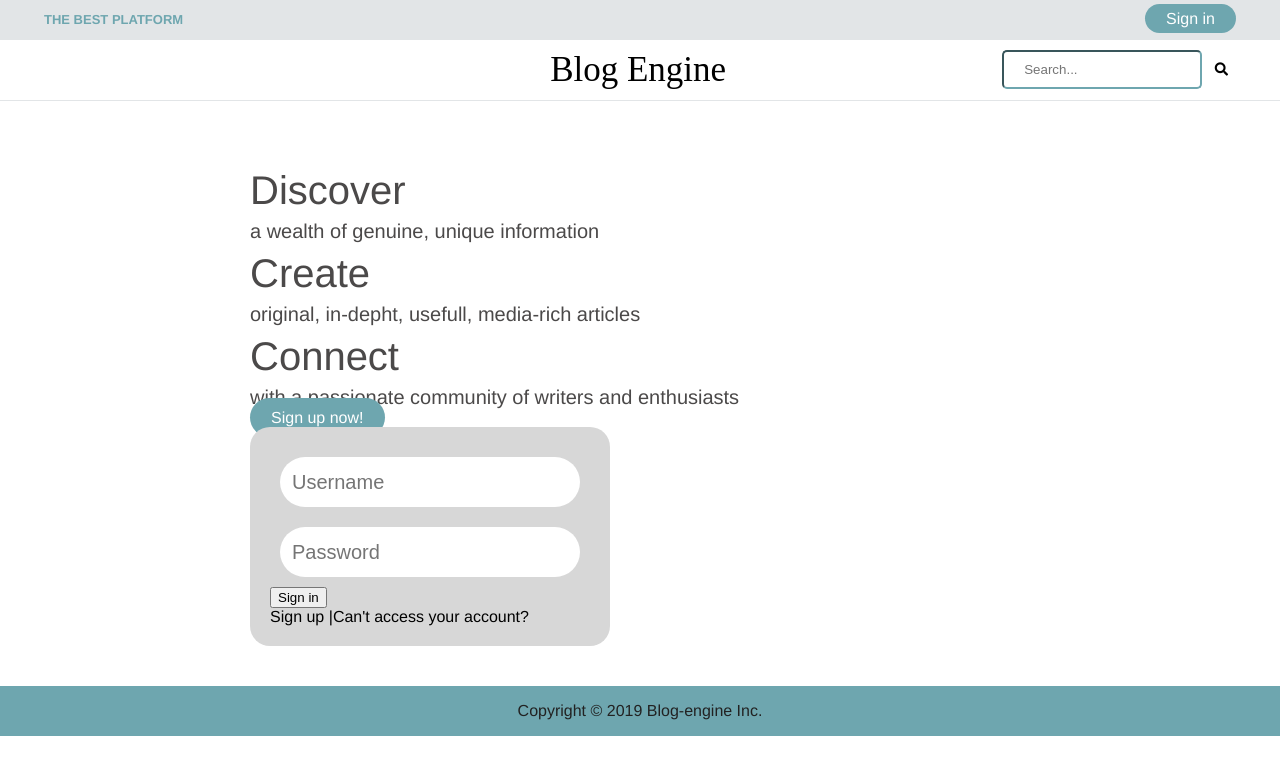
After one commit to CarlossHnrq/blog-engine, a PHP site: page /sign-in.php in a window 1280 px wide. The commit adds this page. Shown: the top 775 px of the page. Run offline with PHP 8.4, Linux system fonts and the light colour scheme; some libraries are stand-ins or nearby versions; some web fonts are replaced.

Commit message:
create sign-in page 1

```diff
--- a/css/style.css
+++ b/css/style.css
@@ -40,9 +40,10 @@ img{
 	font-size: 13px;
 	font-weight: bold;
 	text-transform: uppercase;
+	padding: 34px;
 }
 .superinfo a{
-	margin-right: 20px;
+	margin-right: 34px;
 	background: #6ea6af;
 	color: #fff;
 	padding: 5px 20px;
@@ -57,7 +58,7 @@ img{
 	height: 80px;
 }
 .space{
-	padding-left: 200px;
+	padding-left: 264px;
 }
 .menu{
 	display: flex;
@@ -80,13 +81,14 @@ img{
 	background: white;
 	border-color: transparent;
 	cursor: pointer;
+	margin-right: 34px;
 }
 /*nav*/
 .nav-bg{
 	background: transparent;
 }
 .menu-nav{
-	padding: 16px 20px;
+	padding: 0px 20px;
 	height: 48px;
 }
 .menu-nav ul{
@@ -120,3 +122,45 @@ img{
 	font-size: 16px;
 	color: inherit;
 }
+
+/*sign-in form*/
+
+.form-background{
+	display: flex;
+	flex-wrap: wrap;
+	justify-content: space-between;
+	padding: 40px 250px;
+}
+.info-form-sign-in h2{
+	font-size: 40px;
+	color: #4b4949;
+	font-weight: normal;
+	line-height: 1.5em;
+}
+.info-form-sign-in p{
+	color: #4b4949;
+	font-size: 20px;
+}
+.info-form-sign-in a{
+	margin-top: : 20px;
+	background: #6ea6af;
+	color: #fff;
+	padding: 10px 20px;
+	border-radius: 25px;
+	border: 1px solid transparent;
+	line-height: 17px;
+}
+.form-sign-in{
+	background: #d7d7d7;
+	padding: 20px;
+	border-radius: 20px;
+}
+.form-sign-in input{
+	margin: 10px;
+	width: 300px;
+	border-radius: 30px;
+	border-color: transparent;
+	height: 50px;
+	padding: 10px;
+	font-size: 20px;
+}
--- /dev/null
+++ b/sign-in.php
@@ -0,0 +1,40 @@
+<?php include_once 'includes/head.inc.php' ?>
+<?php include_once 'includes/header.inc.php' ?>
+
+<section>
+	<div class="form-background">
+		<div class="info-form-sign-in">
+			<div>
+				<h2>Discover</h2>
+				<p>a wealth of genuine, unique information</p>
+			</div>
+			<div>
+				<h2>Create</h2>
+				<p>original, in-depht, usefull, media-rich articles</p>
+			</div>
+			<div>
+				<h2>Connect</h2>
+				<p>with a passionate community of writers and enthusiasts</p>
+			</div>
+			<a href="sing-up.php">Sign up now!</a>
+		</div>
+		<div>
+			<form class="form-sign-in">
+					<div>
+						<input type="text" name="username" placeholder="Username">
+					</div>
+					<div>
+						<input type="text" name="password" placeholder="Password">
+					</div>
+					<div>
+						<button><a href="/">Sign in</a></button>
+					</div>
+					<div>
+						<a href="/" class="">Sign up |</a><a href="/">Can't access your account?</a>
+					</div>
+			</form>
+		</div>
+	</div>
+</section>
+
+<?php include_once 'includes/footer.inc.php' ?>
```
